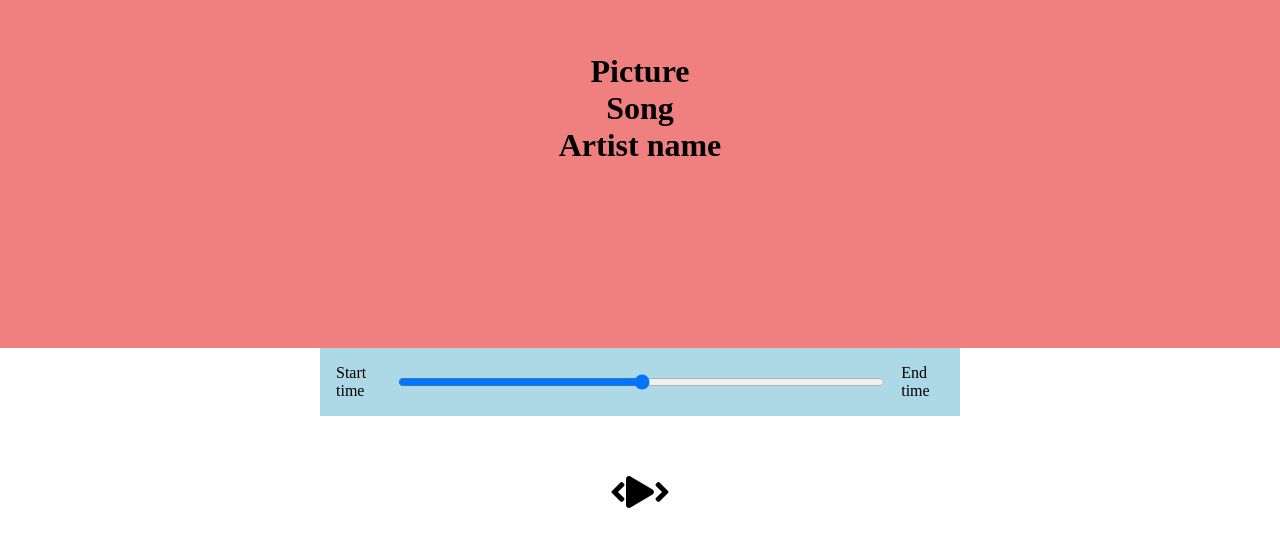
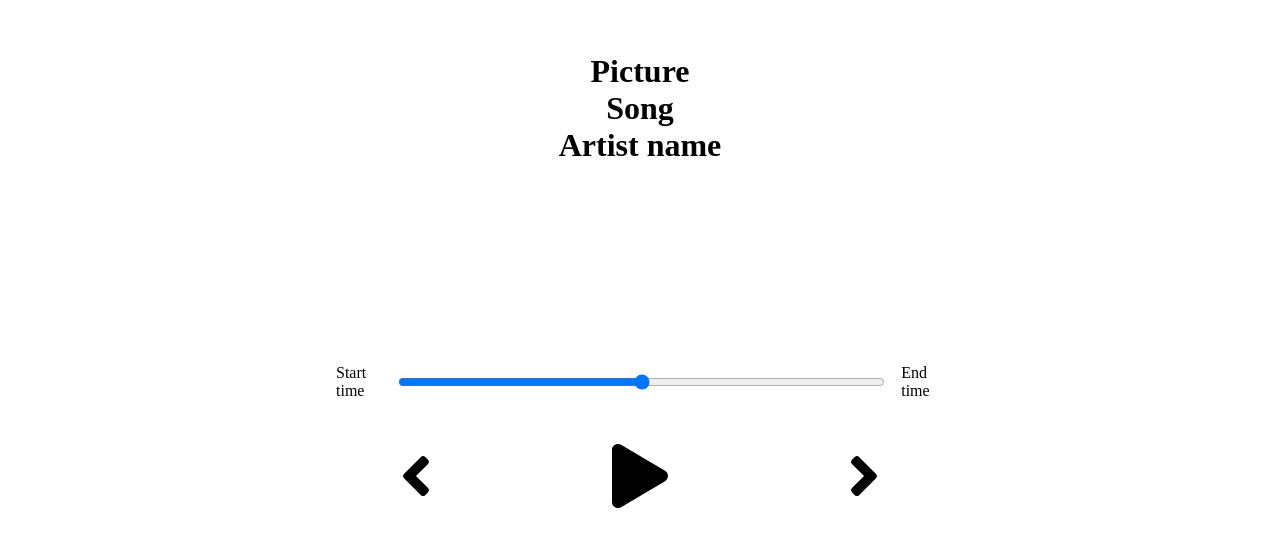
Before and after one commit to Jay890/ReactApp, a React (Create React App) app in the folder music-player/react-player/: page / in a window 1280 px wide. Shown: the part 132-678 px from the top of the page. Built offline with nearby package versions, Linux system fonts and the light colour scheme.

Commit message:
Music player (WIP) styling
More styling

```diff
--- a/music-player/react-player/src/styles/_player.scss
+++ b/music-player/react-player/src/styles/_player.scss
@@ -8,7 +8,6 @@
 
 .time-control {
   width: 50%;
-  background-color: lightblue;
   display: flex;
 
   input {
@@ -19,3 +18,10 @@
     padding: 1rem;
   }
 }
+
+.play-control {
+  display: flex;
+  justify-content: space-between;
+  font-size: 2rem;
+  width: 30rem;
+}
--- a/music-player/react-player/src/styles/_song.scss
+++ b/music-player/react-player/src/styles/_song.scss
@@ -1,6 +1,5 @@
 .song-container {
   min-height: 60vh;
-  background-color: lightcoral;
   display: flex;
   flex-direction: column;
   align-items: center;
```
Also changed, not shown: 1 other file (tests, documents, lock files or other folders).
